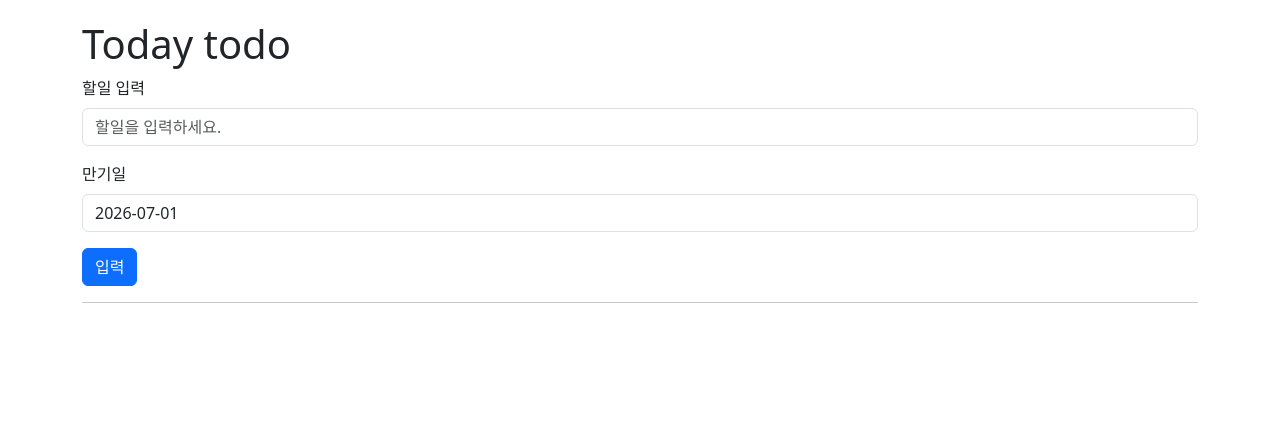
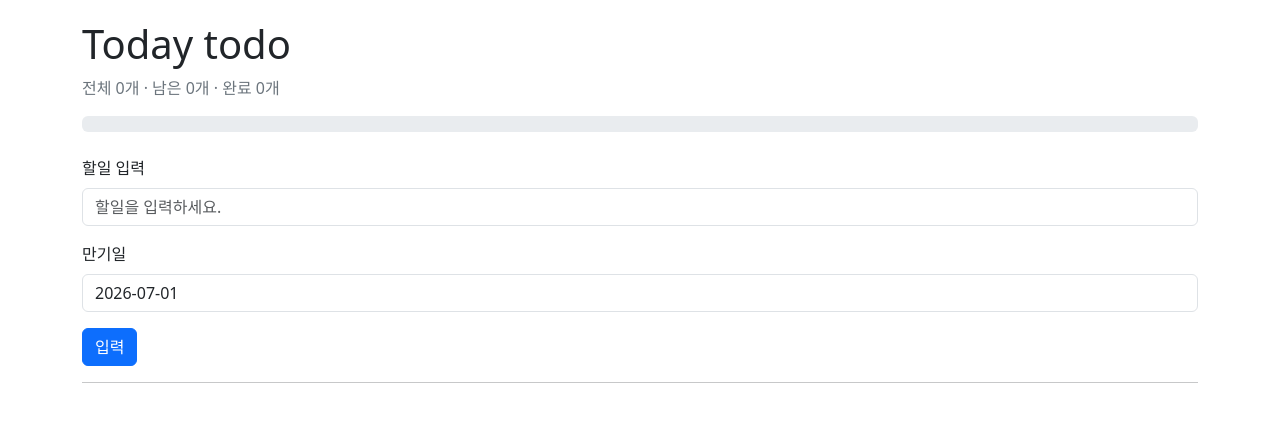
Before and after one commit to yoonji220/react_todo_list_ls, a React (Vite) app: page / in a window 1280 px wide. Shown: the top 422 px of the page. Built offline with nearby package versions, Linux system fonts and the light colour scheme.

Commit message:
feat: add todo statistics and progress bar to display completion status

```diff
--- a/src/App.jsx
+++ b/src/App.jsx
@@ -7,7 +7,8 @@ import Todo from "./Todo";
 import DatePicker from "react-datepicker";
 import "react-datepicker/dist/react-datepicker.css";
 import formatDate from "./utils/date";
-import { sortTodo } from "./utils/todo";
+import { sortTodo, getTodoStats } from "./utils/todo";
+import ProgressBar from "react-bootstrap/ProgressBar";
 
 function App() {
   const [todo, setTodo] = useState(() => {
@@ -63,11 +64,19 @@ function App() {
 
   const [date, setDate] = useState(new Date());
   const sortedTodo = useMemo(() => sortTodo(todo), [todo]);
+  const stats = useMemo(() => getTodoStats(todo), [todo]);
+  const progress =
+    stats.total === 0 ? 0 : Math.round((stats.completed / stats.total) * 100);
 
   return (
     <>
       <div className="container">
         <h1>Today todo</h1>
+        <p className="text-secondary">
+          전체 {stats.total}개 · 남은 {stats.remain}개 · 완료 {stats.completed}
+          개
+        </p>
+        <ProgressBar now={progress} label={`${progress}%`} className="mb-4" />
         <Form
           onSubmit={e => {
             e.preventDefault();
--- a/src/utils/todo.js
+++ b/src/utils/todo.js
@@ -11,3 +11,15 @@ export function sortTodo(todo) {
     return new Date(a.due) - new Date(b.due);
   });
 }
+
+export function getTodoStats(todo) {
+  const total = todo.length;
+  const completed = todo.filter(item => item.checked).length;
+  const remain = total - completed;
+
+  return {
+    total,
+    completed,
+    remain,
+  };
+}
```
